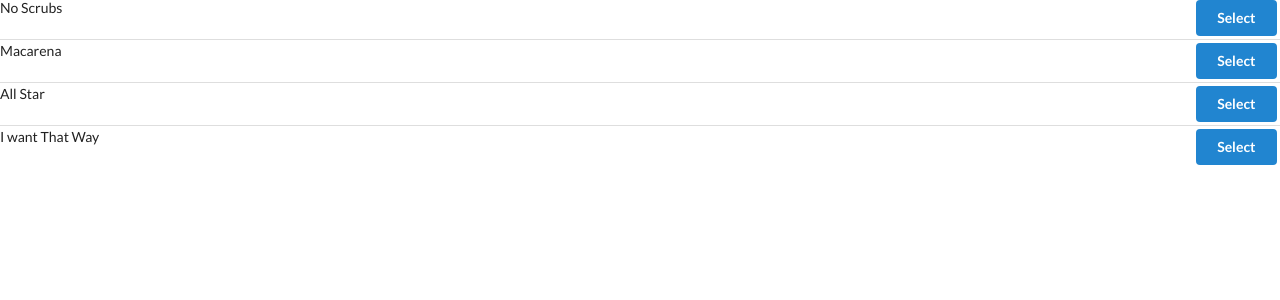
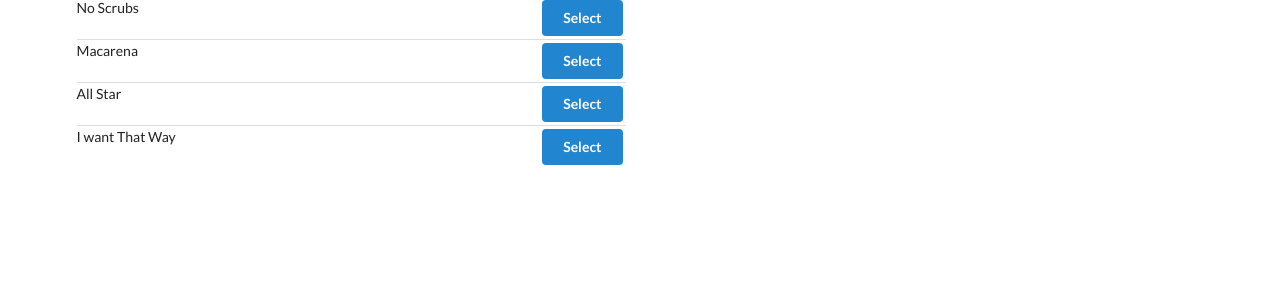
Before and after one commit to kubr2017/Songs, a React (Create React App) app: page / in a window 1280 px wide. Shown: the top 300 px of the page. Built offline with nearby package versions, Linux system fonts and the light colour scheme.

Commit message:
Feat: Add secmanti grid

```diff
--- a/src/components/App.js
+++ b/src/components/App.js
@@ -4,8 +4,12 @@ import SongList from './SongList'
 
 const App = () => {
   return (
-    <div>
-      <SongList/>
+    <div className='ui container grid'>
+      <div className='ui row'>
+        <div className='column eight wide'>
+          <SongList/>
+        </div>
+      </div>
     </div>
   );
 }
```
